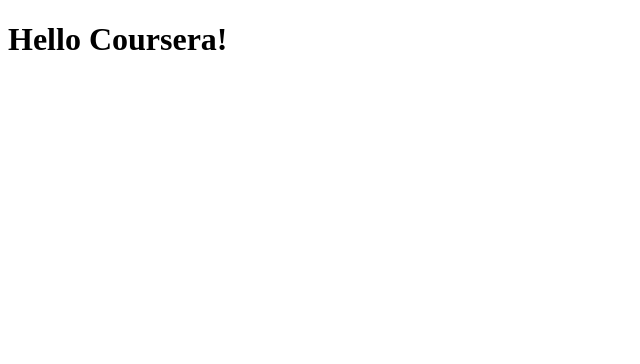
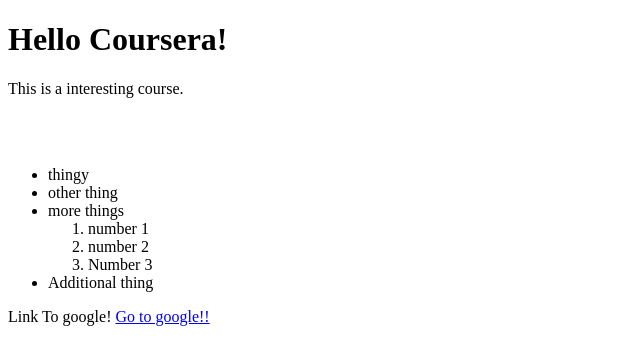
Before and after one commit to Eristes/Coursera-test, a plain HTML site: page site/Index.html in a window 1280 px wide. Shown: the whole page, without its empty margins (0-640 px from the left). Drawn offline with Linux system fonts and the light colour scheme.

Commit message:
new notes

```diff
--- a/site/Index.html
+++ b/site/Index.html
@@ -7,5 +7,28 @@
 </head>
 <body>
 <h1>Hello Coursera!</h1>
+<p>This is a interesting course. </p>
+<br>
+<br>
+<ul>
+	<li>thingy</li>
+	<li>other thing</li>
+	<li>more things
+		<ol>
+			<li>number 1</li>
+			<li>number 2</li>
+			<li>Number 3</li>
+		</ol>
+	</li>
+	<li>Additional thing</li>
+</ul>
+<section>
+	<p>
+		Link To google!
+		<a href="https://www.google.com"
+		target="_blank" title="What chu looking here for?"> Go to google!!</a>
+	</p>
+	<!--Comments should be typed like this -->
+</section>
 </body>
 </html>
```
